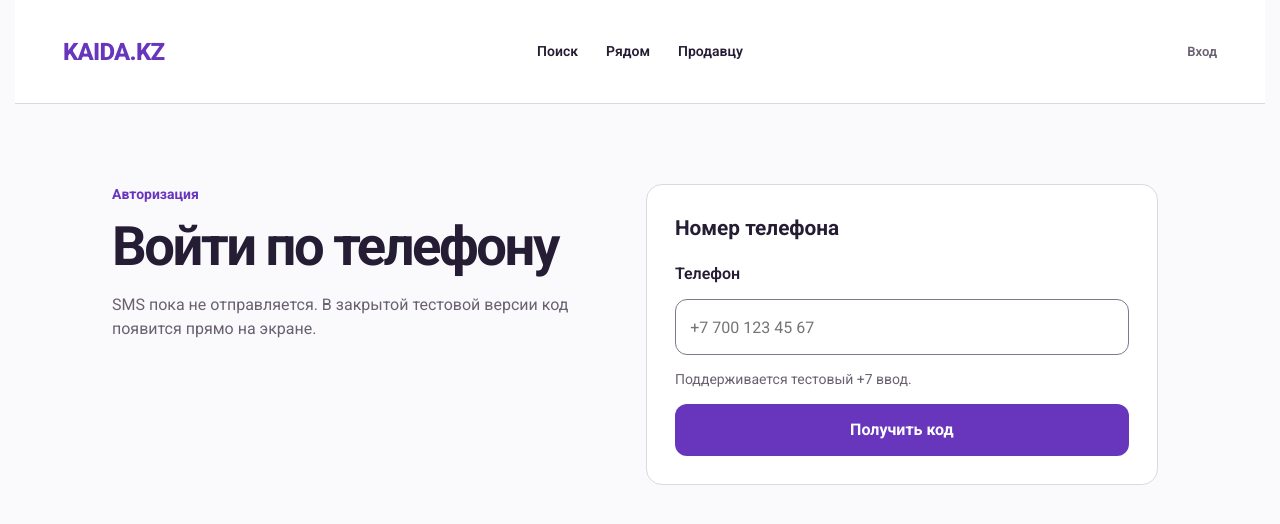
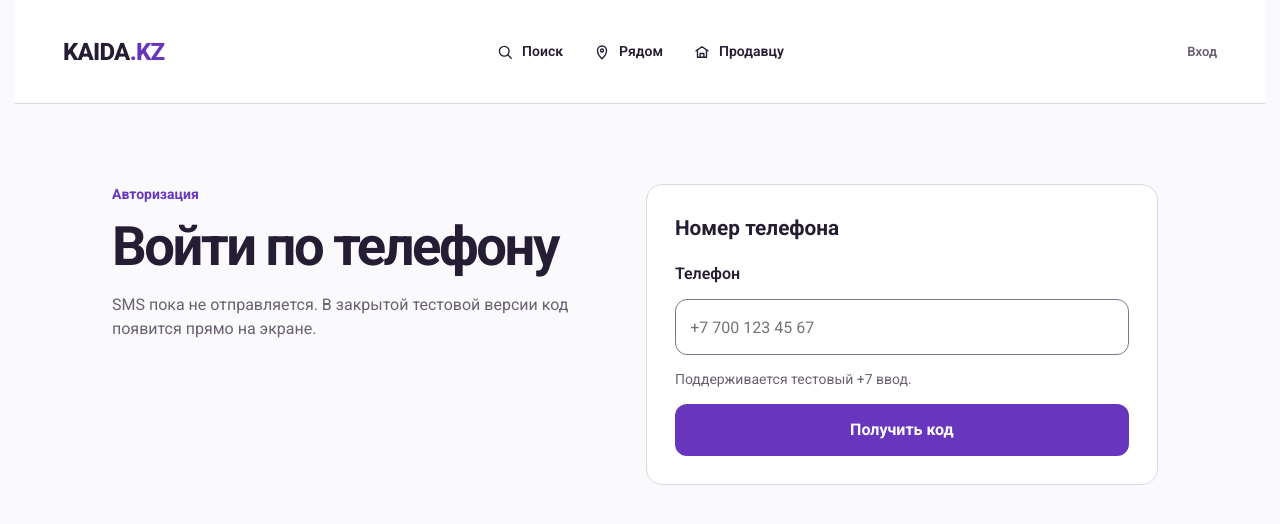
Before and after one commit to RashRosh/KAIDA.KZ-2.0, a Next.js app: page /login in a window 1280 px wide. Shown: the top 524 px of the page. Built offline with nearby package versions, Linux system fonts and the light colour scheme.

Commit message:
feat(ux1a1): align app shell presentation

```diff
--- a/src/app/_components/AppHeader.module.css
+++ b/src/app/_components/AppHeader.module.css
@@ -1,8 +1,10 @@
 .header {
+  position: relative;
   width: 100%;
   height: 5.25rem;
   border-bottom: var(--border-width) solid var(--border);
   background: var(--surface);
+  z-index: var(--z-sticky);
 }
 
 .inner {
@@ -23,7 +25,7 @@
   justify-self: start;
   min-width: 0;
   min-height: 2.75rem;
-  color: var(--primary);
+  color: var(--text);
   text-decoration: none;
   font-size: 1.25rem;
   font-weight: 800;
@@ -31,20 +33,12 @@
   white-space: nowrap;
 }
 
+.wordmarkAccent {
+  color: var(--primary);
+}
+
 .desktopNav {
   display: none;
-}
-
-.mobileNav {
-  width: 100%;
-  height: 2.75rem;
-  padding: 0 var(--space-5);
-  display: grid;
-  grid-template-columns: repeat(3, minmax(0, 1fr));
-  align-items: stretch;
-  gap: var(--space-1);
-  border-bottom: var(--border-width) solid var(--border);
-  background: var(--surface);
 }
 
 .navLink {
@@ -53,25 +47,50 @@
   display: inline-flex;
   align-items: center;
   justify-content: center;
-  padding: 0 var(--space-2);
-  border-radius: var(--radius-sm);
+  gap: var(--space-2);
+  padding: 0 var(--space-3);
+  border: var(--border-width) solid transparent;
+  border-radius: var(--radius);
   color: var(--text);
   text-decoration: none;
   font-size: 0.875rem;
   font-weight: 600;
   white-space: nowrap;
+  transition:
+    background-color var(--dur) var(--ease),
+    border-color var(--dur) var(--ease),
+    color var(--dur) var(--ease);
 }
 
 .navLink:hover {
+  background: var(--surface-sunken);
+  color: var(--primary);
+}
+
+.navLinkActive {
+  border-color: color-mix(in srgb, var(--primary) 20%, transparent);
   background: var(--primary-soft);
   color: var(--primary);
+}
+
+.navIcon,
+.menuIcon {
+  width: 1.125rem;
+  height: 1.125rem;
+  flex: 0 0 auto;
+  stroke: currentColor;
+  stroke-width: 1.8;
+  stroke-linecap: round;
+  stroke-linejoin: round;
 }
 
 .trailing {
   min-width: 0;
   display: flex;
+  align-items: center;
   justify-self: end;
   justify-content: flex-end;
+  gap: var(--space-2);
 }
 
 .context {
@@ -79,6 +98,60 @@
   font-size: 0.8125rem;
   font-weight: 600;
   white-space: nowrap;
+}
+
+.mobileMenuButton {
+  width: 2.75rem;
+  height: 2.75rem;
+  flex: 0 0 2.75rem;
+  display: inline-flex;
+  align-items: center;
+  justify-content: center;
+  border: var(--border-width) solid transparent;
+  border-radius: var(--radius);
+  background: transparent;
+  color: var(--text);
+  padding: 0;
+  transition:
+    background-color var(--dur) var(--ease),
+    border-color var(--dur) var(--ease),
+    color var(--dur) var(--ease);
+}
+
+.mobileMenuButton:hover {
+  background: var(--surface-sunken);
+  color: var(--primary);
+}
+
+.mobileMenuButton[aria-expanded='true'] {
+  border-color: color-mix(in srgb, var(--primary) 20%, transparent);
+  background: var(--primary-soft);
+  color: var(--primary);
+}
+
+.mobilePanel {
+  position: absolute;
+  top: 100%;
+  left: 0;
+  right: 0;
+  border-bottom: var(--border-width) solid var(--border);
+  background: var(--surface);
+  box-shadow: var(--shadow-pop);
+}
+
+.mobileNav {
+  width: 100%;
+  max-width: 80rem;
+  margin: 0 auto;
+  padding: var(--space-3) var(--space-5) var(--space-4);
+  display: grid;
+  gap: var(--space-1);
+}
+
+.mobileNav .navLink {
+  justify-content: flex-start;
+  min-height: 2.75rem;
+  width: 100%;
 }
 
 @media (min-width: 48rem) {
@@ -104,11 +177,8 @@
     gap: var(--space-1);
   }
 
-  .mobileNav {
+  .mobileMenuButton,
+  .mobilePanel {
     display: none;
   }
-
-  .navLink {
-    padding: 0 var(--space-3);
-  }
 }
--- a/src/app/_components/AppHeader.tsx
+++ b/src/app/_components/AppHeader.tsx
@@ -1,6 +1,8 @@
 'use client';
 
 import Link from 'next/link';
+import { usePathname } from 'next/navigation';
+import { useEffect, useState } from 'react';
 import { AuthStatus } from './AuthStatus';
 import styles from './AppHeader.module.css';
 
@@ -9,29 +11,141 @@ type AppHeaderProps = {
   showAuth?: boolean;
 };
 
-function PrimaryNav({ className }: { className: string }) {
+type NavItem = {
+  href: '/' | '/nearby' | '/seller';
+  label: 'Поиск' | 'Рядом' | 'Продавцу';
+  icon: 'search' | 'pin' | 'store';
+};
+
+const NAV_ITEMS: NavItem[] = [
+  { href: '/', label: 'Поиск', icon: 'search' },
+  { href: '/nearby', label: 'Рядом', icon: 'pin' },
+  { href: '/seller', label: 'Продавцу', icon: 'store' },
+];
+
+function NavIcon({ icon }: { icon: NavItem['icon'] }) {
+  if (icon === 'search') {
+    return (
+      <svg className={styles.navIcon} viewBox="0 0 24 24" fill="none" aria-hidden="true">
+        <circle cx="11" cy="11" r="6.5" />
+        <path d="m16 16 4.25 4.25" />
+      </svg>
+    );
+  }
+
+  if (icon === 'pin') {
+    return (
+      <svg className={styles.navIcon} viewBox="0 0 24 24" fill="none" aria-hidden="true">
+        <path d="M12 21s6-5.3 6-11a6 6 0 1 0-12 0c0 5.7 6 11 6 11Z" />
+        <circle cx="12" cy="10" r="2" />
+      </svg>
+    );
+  }
+
+  return (
+    <svg className={styles.navIcon} viewBox="0 0 24 24" fill="none" aria-hidden="true">
+      <path d="M4 10.5 12 5l8 5.5" />
+      <path d="M6 10v9h12v-9" />
+      <path d="M9.5 19v-5h5v5" />
+    </svg>
+  );
+}
+
+function isActive(pathname: string, href: NavItem['href']) {
+  if (href === '/') return pathname === '/';
+  return pathname === href || pathname.startsWith(`${href}/`);
+}
+
+function PrimaryNav({
+  className,
+  pathname,
+  onNavigate,
+}: {
+  className: string;
+  pathname: string;
+  onNavigate?: () => void;
+}) {
   return (
     <nav className={className} aria-label="Основная навигация">
-      <Link href="/" className={styles.navLink}>Поиск</Link>
-      <Link href="/nearby" className={styles.navLink}>Рядом</Link>
-      <Link href="/seller" className={styles.navLink}>Продавцу</Link>
+      {NAV_ITEMS.map((item) => {
+        const active = isActive(pathname, item.href);
+        return (
+          <Link
+            key={item.href}
+            href={item.href}
+            className={`${styles.navLink} ${active ? styles.navLinkActive : ''}`}
+            aria-current={active ? 'page' : undefined}
+            onClick={onNavigate}
+          >
+            <NavIcon icon={item.icon} />
+            <span>{item.label}</span>
+          </Link>
+        );
+      })}
     </nav>
   );
 }
 
+function MenuIcon({ open }: { open: boolean }) {
+  return open ? (
+    <svg className={styles.menuIcon} viewBox="0 0 24 24" fill="none" aria-hidden="true">
+      <path d="M6 6l12 12M18 6 6 18" />
+    </svg>
+  ) : (
+    <svg className={styles.menuIcon} viewBox="0 0 24 24" fill="none" aria-hidden="true">
+      <path d="M4 7h16M4 12h16M4 17h16" />
+    </svg>
+  );
+}
+
 export function AppHeader({ contextLabel, showAuth = true }: AppHeaderProps) {
+  const pathname = usePathname();
+  const [mobileOpen, setMobileOpen] = useState(false);
+
+  useEffect(() => {
+    if (!mobileOpen) return;
+
+    const onKeyDown = (event: KeyboardEvent) => {
+      if (event.key === 'Escape') setMobileOpen(false);
+    };
+
+    window.addEventListener('keydown', onKeyDown);
+    return () => window.removeEventListener('keydown', onKeyDown);
+  }, [mobileOpen]);
+
   return (
-    <>
     <header className={styles.header}>
       <div className={styles.inner}>
-          <Link href="/" className={styles.wordmark} aria-label="KAIDA.KZ, главная">KAIDA.KZ</Link>
-          <PrimaryNav className={styles.desktopNav} />
+        <Link href="/" className={styles.wordmark} aria-label="KAIDA.KZ, главная">
+          <span>KAIDA</span><span className={styles.wordmarkAccent}>.KZ</span>
+        </Link>
+
+        <PrimaryNav className={styles.desktopNav} pathname={pathname} />
+
         <div className={styles.trailing}>
           {showAuth ? <AuthStatus /> : <span className={styles.context}>{contextLabel}</span>}
+          <button
+            type="button"
+            className={styles.mobileMenuButton}
+            aria-label={mobileOpen ? 'Закрыть меню' : 'Открыть меню'}
+            aria-expanded={mobileOpen}
+            aria-controls="mobile-primary-navigation"
+            onClick={() => setMobileOpen((open) => !open)}
+          >
+            <MenuIcon open={mobileOpen} />
+          </button>
         </div>
       </div>
+
+      {mobileOpen ? (
+        <div className={styles.mobilePanel} id="mobile-primary-navigation">
+          <PrimaryNav
+            className={styles.mobileNav}
+            pathname={pathname}
+            onNavigate={() => setMobileOpen(false)}
+          />
+        </div>
+      ) : null}
     </header>
-      <PrimaryNav className={styles.mobileNav} />
-    </>
   );
 }
--- a/src/app/_components/AuthStatus.module.css
+++ b/src/app/_components/AuthStatus.module.css
@@ -3,10 +3,8 @@
   display: flex;
   align-items: center;
   justify-content: flex-end;
-  gap: var(--space-3);
 }
 
-.testLabel,
 .authMuted {
   color: var(--muted);
   font-size: 0.8125rem;
@@ -33,12 +31,27 @@
   display: inline-flex;
   align-items: center;
   justify-content: center;
-  border-radius: var(--radius-sm);
-  padding: 0 var(--space-3);
+  gap: var(--space-2);
+  border-radius: var(--radius);
+  padding: 0 var(--space-4);
   font: inherit;
   font-size: 0.875rem;
   font-weight: 600;
   white-space: nowrap;
+  transition:
+    background-color var(--dur) var(--ease),
+    border-color var(--dur) var(--ease),
+    color var(--dur) var(--ease);
+}
+
+.icon {
+  width: 1rem;
+  height: 1rem;
+  flex: 0 0 auto;
+  stroke: currentColor;
+  stroke-width: 1.8;
+  stroke-linecap: round;
+  stroke-linejoin: round;
 }
 
 .loginLink {
@@ -62,6 +75,7 @@
 
 .authRow button:hover:not(:disabled) {
   border-color: var(--primary);
+  background: var(--primary-soft);
   color: var(--primary);
 }
 
@@ -71,13 +85,26 @@
 }
 
 @media (max-width: 47.99rem) {
-  .testLabel {
+  .authMuted {
     display: none;
   }
 
   .phone {
-    max-width: 7.5rem;
+    max-width: 4.5rem;
     overflow: hidden;
     text-overflow: ellipsis;
   }
+
+  .loginLink {
+    padding: 0 var(--space-3);
+  }
+
+  .authRow button {
+    width: 2.75rem;
+    padding: 0;
+  }
+
+  .authRow button span {
+    display: none;
+  }
 }
--- a/src/app/_components/AuthStatus.tsx
+++ b/src/app/_components/AuthStatus.tsx
@@ -5,6 +5,22 @@ import { useEffect, useState } from 'react';
 import styles from './AuthStatus.module.css';
 
 type User = { id: string; phone: string };
+
+function AuthIcon({ type }: { type: 'login' | 'logout' }) {
+  return type === 'login' ? (
+    <svg className={styles.icon} viewBox="0 0 24 24" fill="none" aria-hidden="true">
+      <path d="M10 6H5v12h5" />
+      <path d="M13 8l4 4-4 4" />
+      <path d="M8 12h9" />
+    </svg>
+  ) : (
+    <svg className={styles.icon} viewBox="0 0 24 24" fill="none" aria-hidden="true">
+      <path d="M14 6h5v12h-5" />
+      <path d="M11 8l-4 4 4 4" />
+      <path d="M16 12H7" />
+    </svg>
+  );
+}
 
 export function AuthStatus() {
   const [user, setUser] = useState<User | null | undefined>(undefined);
@@ -31,13 +47,25 @@ export function AuthStatus() {
 
   return (
     <div className={styles.group}>
-      <span className={styles.testLabel}>Тестовая версия</span>
       {user === undefined ? <span className={styles.authMuted}>Проверяем вход…</span> : user ? (
         <div className={styles.authRow}>
           <span className={styles.phone}>{user.phone}</span>
-          <button type="button" onClick={handleLogout} disabled={loggingOut}>{loggingOut ? 'Выходим…' : 'Выйти'}</button>
+          <button
+            type="button"
+            onClick={handleLogout}
+            disabled={loggingOut}
+            aria-label={loggingOut ? 'Выходим…' : 'Выйти'}
+          >
+            <AuthIcon type="logout" />
+            <span>{loggingOut ? 'Выходим…' : 'Выйти'}</span>
+          </button>
         </div>
-      ) : <Link href="/login" className={styles.loginLink}>Войти</Link>}
+      ) : (
+        <Link href="/login" className={styles.loginLink}>
+          <AuthIcon type="login" />
+          <span>Войти</span>
+        </Link>
+      )}
     </div>
   );
 }
```
Also changed, not shown: 2 other files (tests, documents, lock files or other folders). Lines whose indentation alone changed are shown as unchanged.
